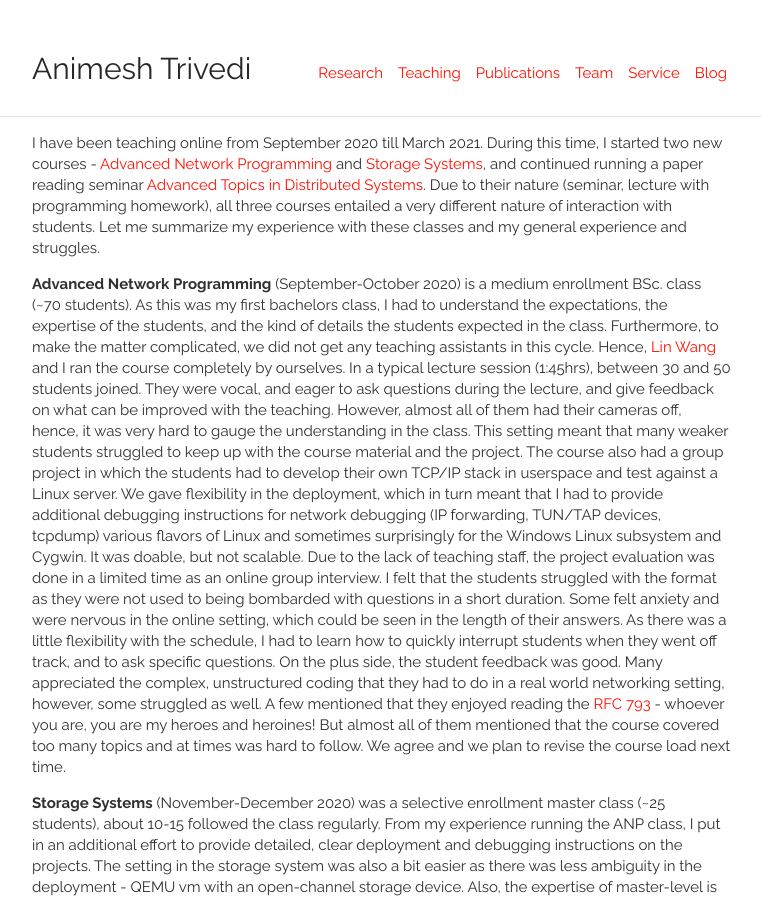
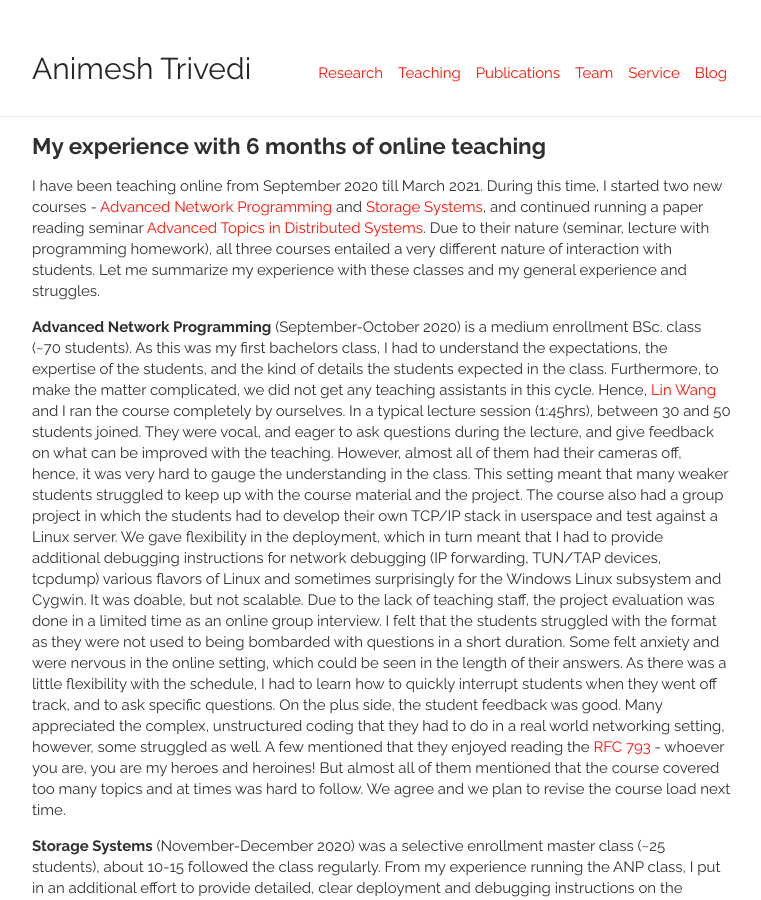
Before and after one commit to animeshtrivedi/animeshtrivedi.github.io, a Jekyll site: the page built from _posts/2021-04-14-online-teaching.md, in a window 1280 px wide and 900 px high. Shown: the whole window, without its empty margins (258-1019 px from the left). Built offline with Jekyll 4.4.1, drawn with Linux system fonts in a browser that asks for light colours.

Commit message:
update
Signed-off-by: Animesh Trivedi <atrivedi@apache.org>

```diff
--- a/_posts/2021-04-14-online-teaching.md
+++ b/_posts/2021-04-14-online-teaching.md
@@ -6,6 +6,7 @@ permalink: /2020-online-teaching/
 category: blog
 tags: whatsnew
 ---
+## My experience with 6 months of online teaching
 I have been teaching online from September 2020 till March 2021. During this time, I started two new courses - [Advanced Network Programming](https://animeshtrivedi.github.io/2020-anp-slides) and [Storage Systems](https://animeshtrivedi.github.io/2020-stosys-slides/), and continued running a paper reading seminar [Advanced Topics in Distributed Systems](https://studiegids.vu.nl/en/2020-2021/courses/X_405022). Due to their nature (seminar, lecture with programming homework), all three courses entailed a very different nature of interaction with students. Let me summarize my experience with these classes and my general experience and struggles.
 <!-- more -->
 
```
